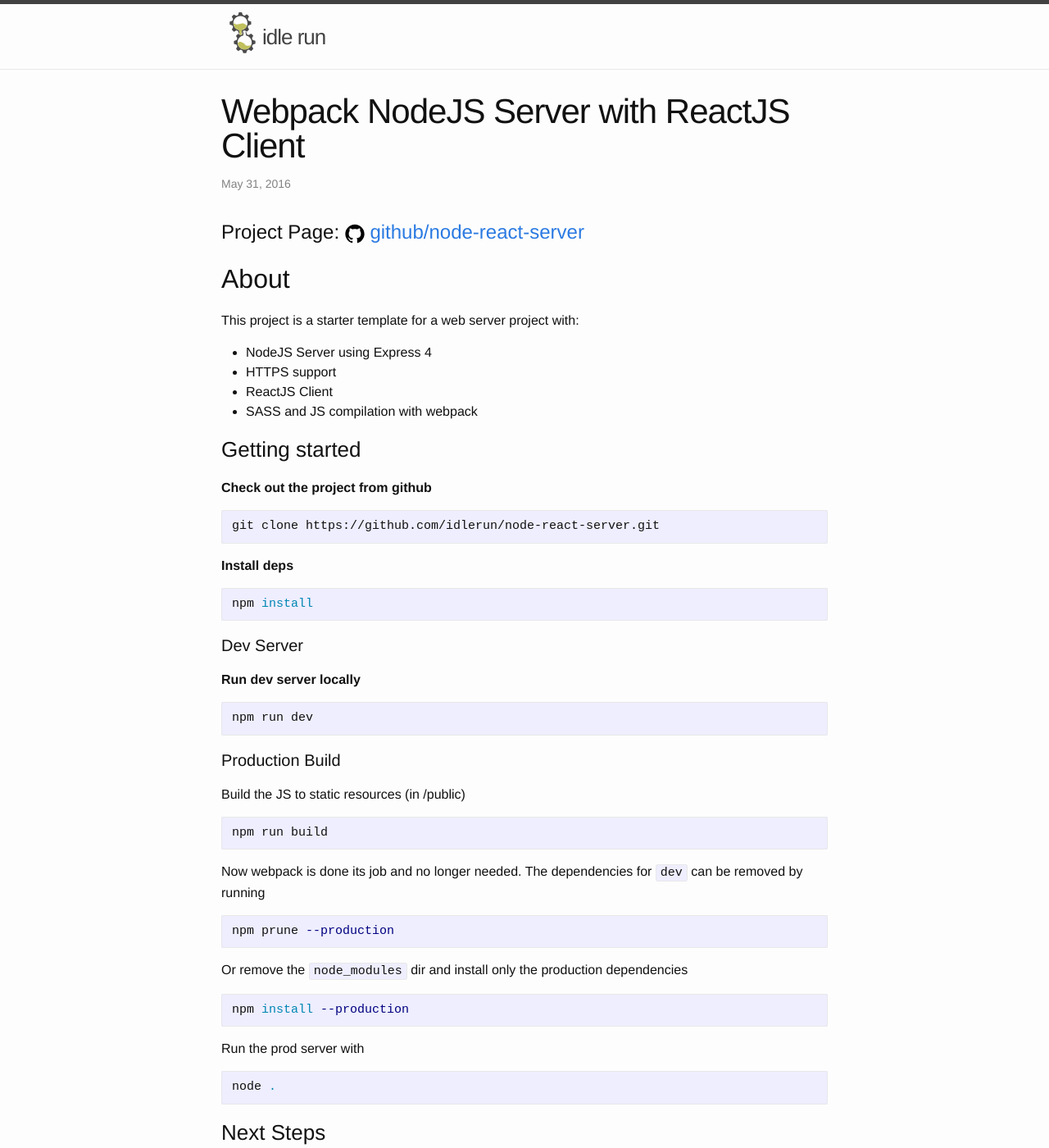
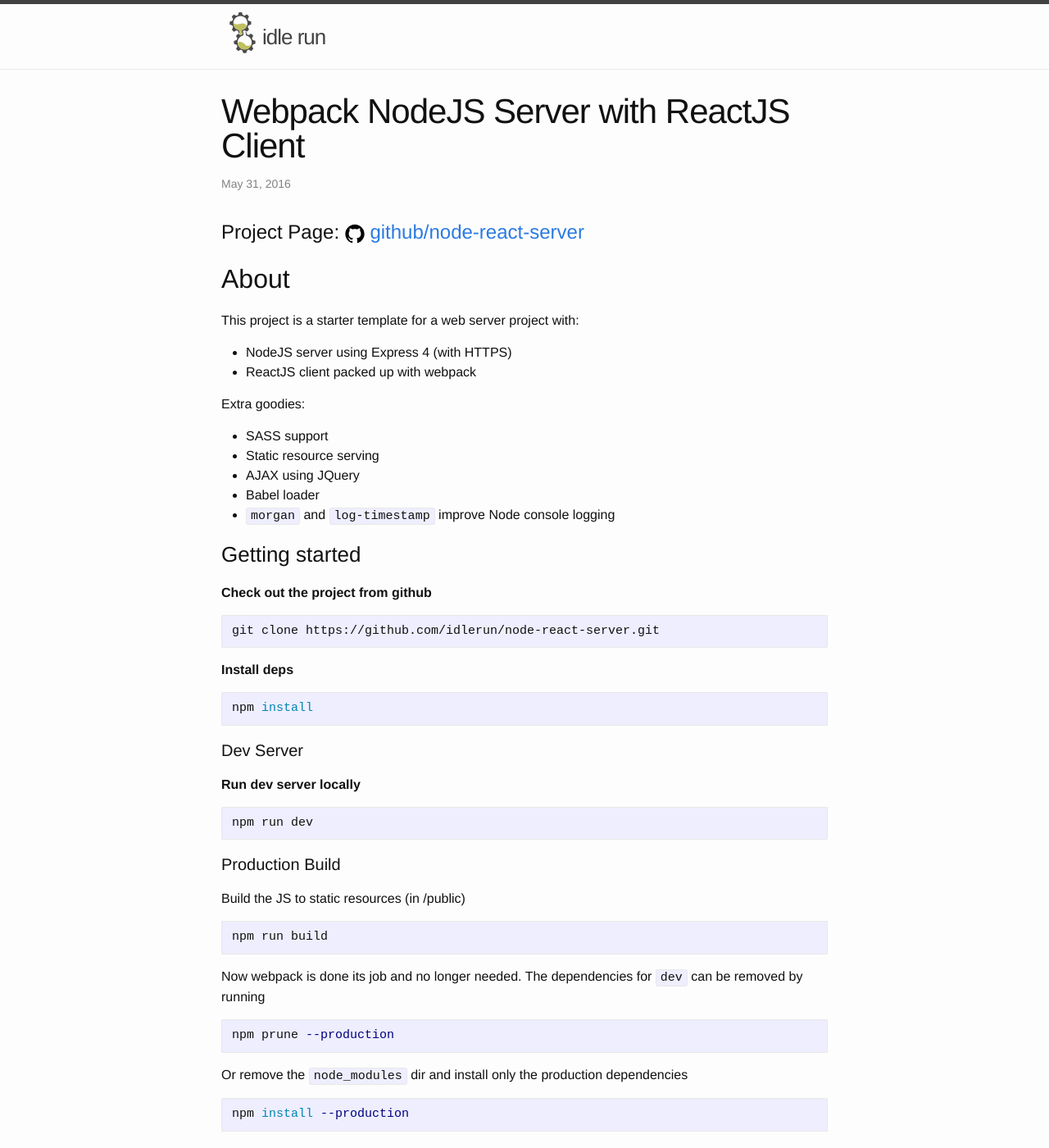
Before and after one commit to idlerun/idlerun.github.io, a Jekyll site: the page built from github/_posts/2016-05-31-node-react-server.md, in a window 1280 px wide and 1400 px high. Shown: the whole window at 82% size. Built offline with Jekyll 4.4.1, drawn with Linux system fonts in a browser that asks for light colours; some of the changed text lies outside the part shown.

Commit message:
update node-react-server

```diff
--- a/github/_posts/2016-05-31-node-react-server.md
+++ b/github/_posts/2016-05-31-node-react-server.md
@@ -11,10 +11,17 @@ date: 2016-05-31
 
 This project is a starter template for a web server project with:
 
-- NodeJS Server using Express 4
-- HTTPS support
-- ReactJS Client
-- SASS and JS compilation with webpack
+- NodeJS server using Express 4 (with HTTPS)
+- ReactJS client packed up with webpack
+
+Extra goodies:
+
+- SASS support
+- Static resource serving
+- AJAX using JQuery
+- Babel loader
+- `morgan` and `log-timestamp` improve Node console logging
+
 
 ### Getting started
 
```
Also changed, not shown: other parts of github/_posts/2016-05-31-node-react-server.md (+9 -0 lines).
